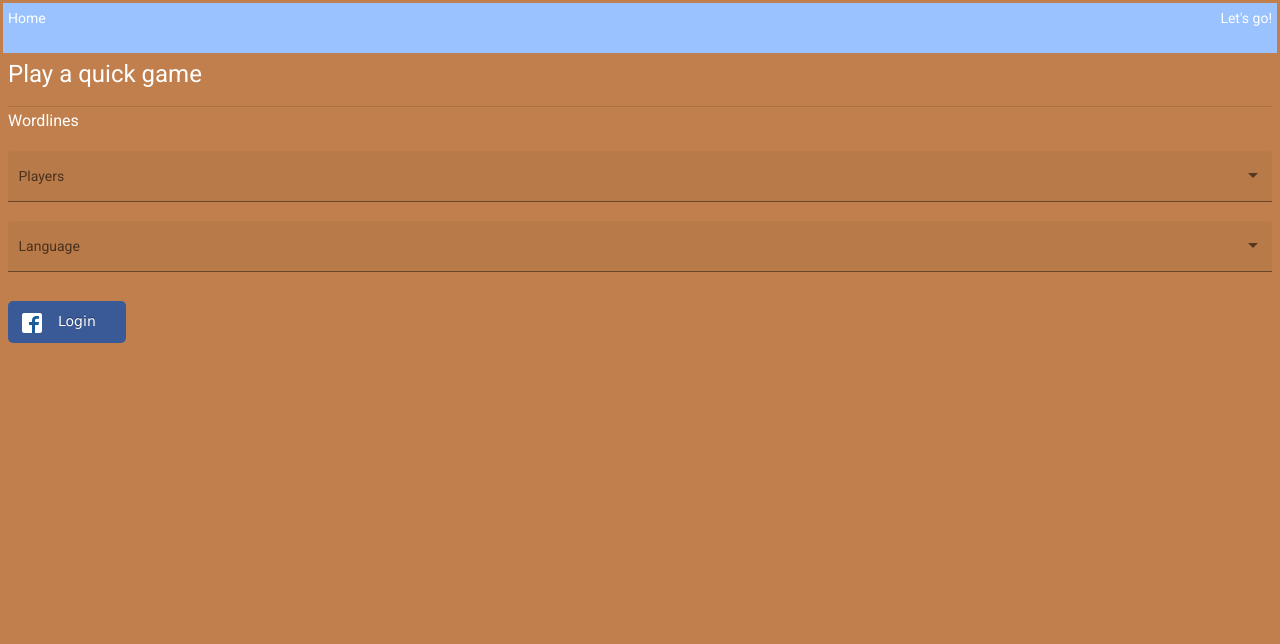
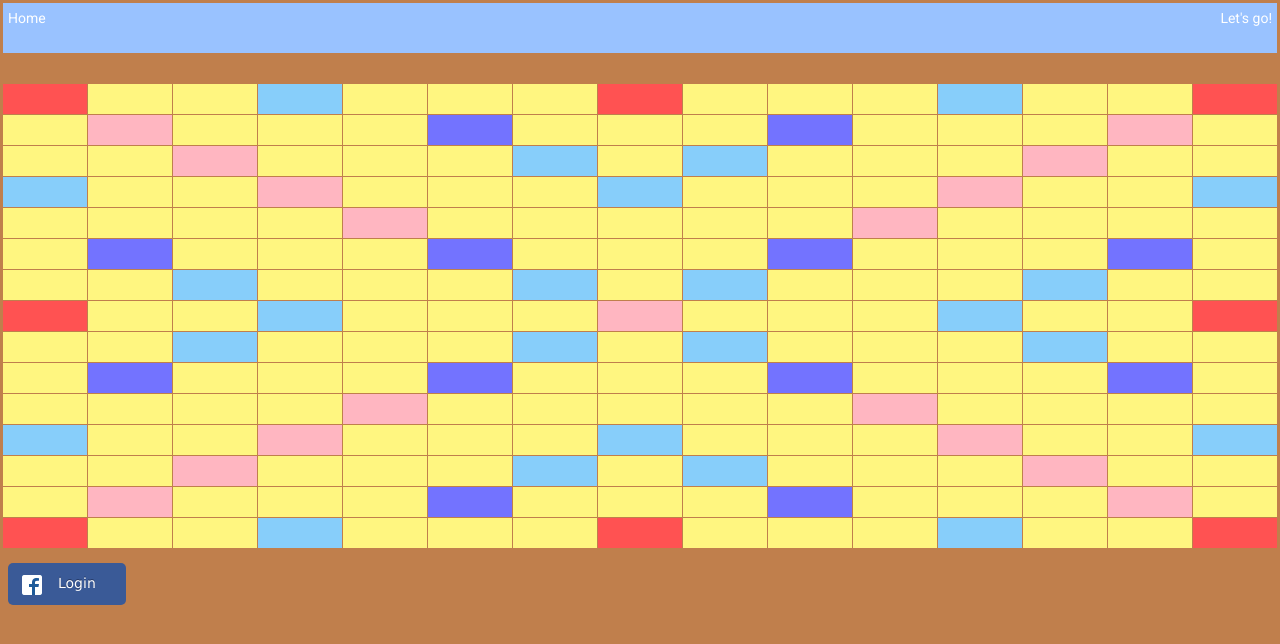
Before and after one commit to YouJinTou/vocabrace, an Angular app in the folder ui/: page /wordlines/1 in a window 1280 px wide. Shown: the top 644 px of the page. Built offline with nearby package versions, Linux system fonts and the light colour scheme.

Commit message:
Fixed a routing issue.

```diff
--- a/ui/src/app/app-routing.module.ts
+++ b/ui/src/app/app-routing.module.ts
@@ -5,8 +5,8 @@ import { WordlinesComponent } from './components/wordlines/wordlines.component';
 
 const routes: Routes = [
   { path: '', component: GamesOverviewComponent },
+  { path: 'wordlines/:poolId', component: WordlinesComponent },
   { path: '**', component: GamesOverviewComponent },
-  { path: 'wordlines/:poolId', component: WordlinesComponent }
 ];
 
 @NgModule({
--- a/ui/src/app/components/wordlines/payload.ts
+++ b/ui/src/app/components/wordlines/payload.ts
@@ -39,7 +39,6 @@ export class Payload {
         this.tilesRemaining = m['r'];
         this.toMoveId = m['m'];
         this.winnerId = m['w'];
-        this.winnerName = this.getWinnerName();
         this.isGameOver = this.winnerId != undefined;
 
         if (this.isStart) {
@@ -56,6 +55,7 @@ export class Payload {
             this.players = this.getUpdatedPlayers(m);
         }
         this.blanks = this.getBlanks();
+        this.winnerName = this.getWinnerName();
     }
 
     private returnedError(m: any): boolean {
```
